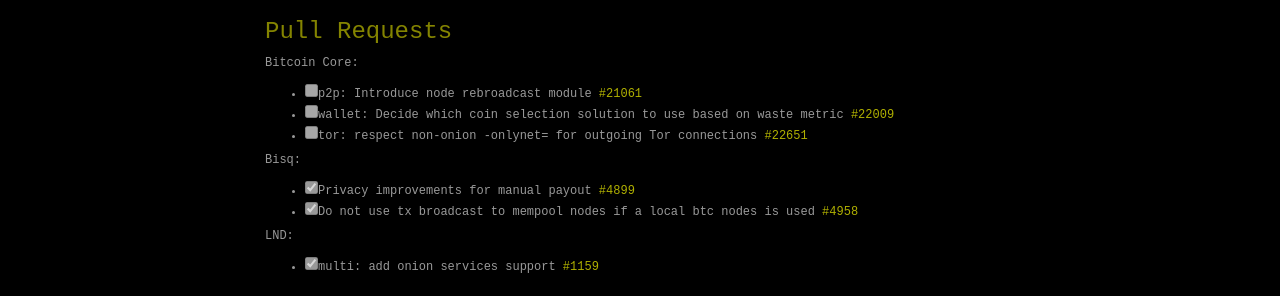
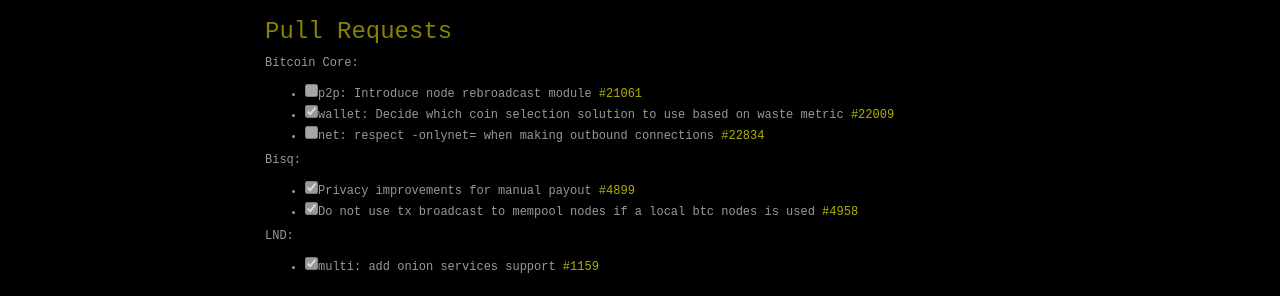
Before and after one commit to BlockchainCommons/Bitcoin-Camouflage, a Jekyll site: the page built from index.md, in a window 1280 px wide. Shown: the part 611-907 px from the top of the page. Built offline with Jekyll 4.4.1, drawn with Linux system fonts in a browser that asks for light colours; our own code applies the rules of GitHub Pages for plain Markdown files.

Commit message:
Update Bitcoin Core PRs and add links in post

```diff
--- a/index.md
+++ b/index.md
@@ -34,8 +34,8 @@ LND:
 Bitcoin Core:
 
 - [ ] p2p: Introduce node rebroadcast module [#21061](https://github.com/bitcoin/bitcoin/pull/21061)
-- [ ] wallet: Decide which coin selection solution to use based on waste metric [#22009](https://github.com/bitcoin/bitcoin/pull/22009)
-- [ ] tor: respect non-onion -onlynet= for outgoing Tor connections [#22651](https://github.com/bitcoin/bitcoin/pull/22651)
+- [x] wallet: Decide which coin selection solution to use based on waste metric [#22009](https://github.com/bitcoin/bitcoin/pull/22009)
+- [ ] net: respect -onlynet= when making outbound connections [#22834](https://github.com/bitcoin/bitcoin/pull/22834)
 
 Bisq:
 
```
Also changed, not shown: _posts/2021/2021-08-28-onlynet.md (+1 -1 lines).
